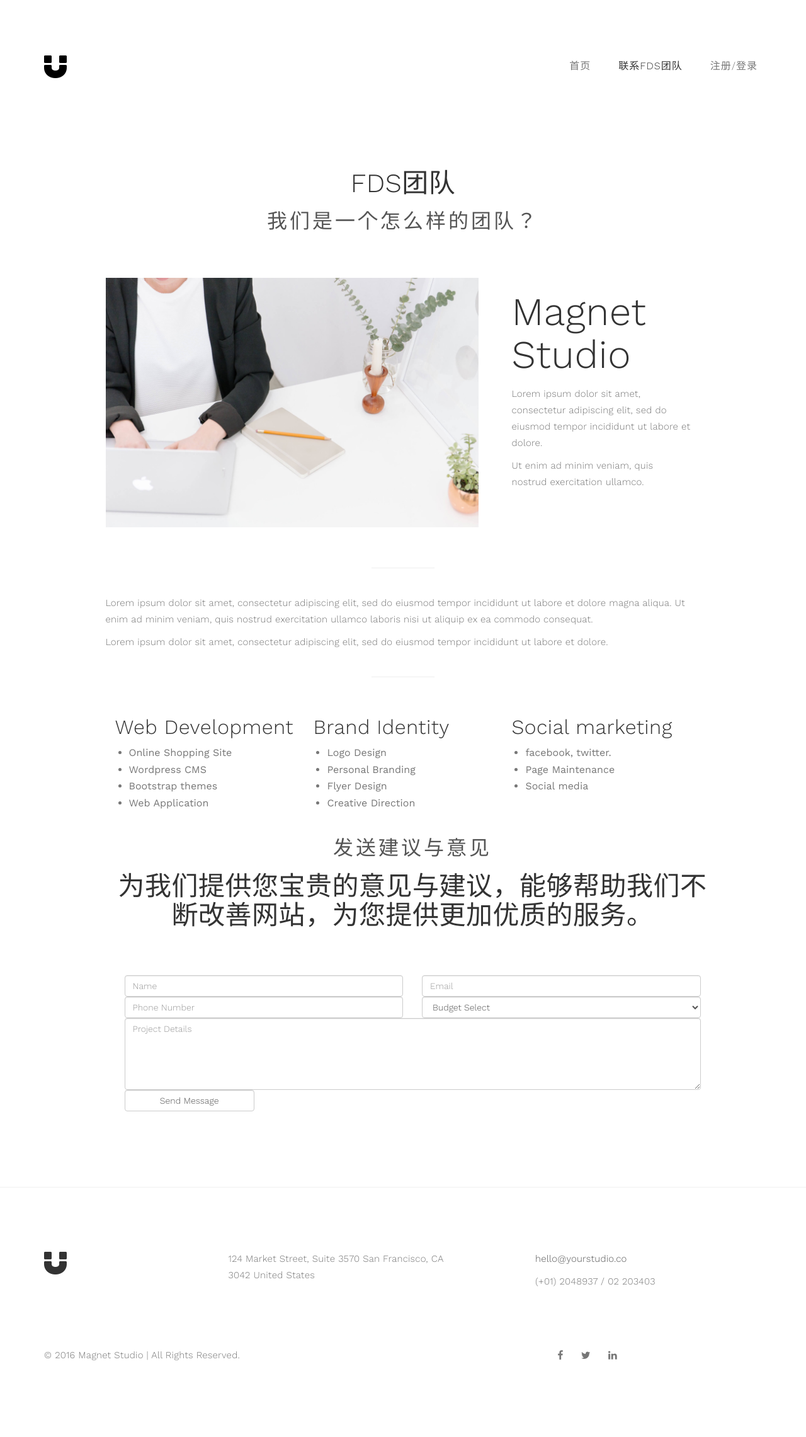
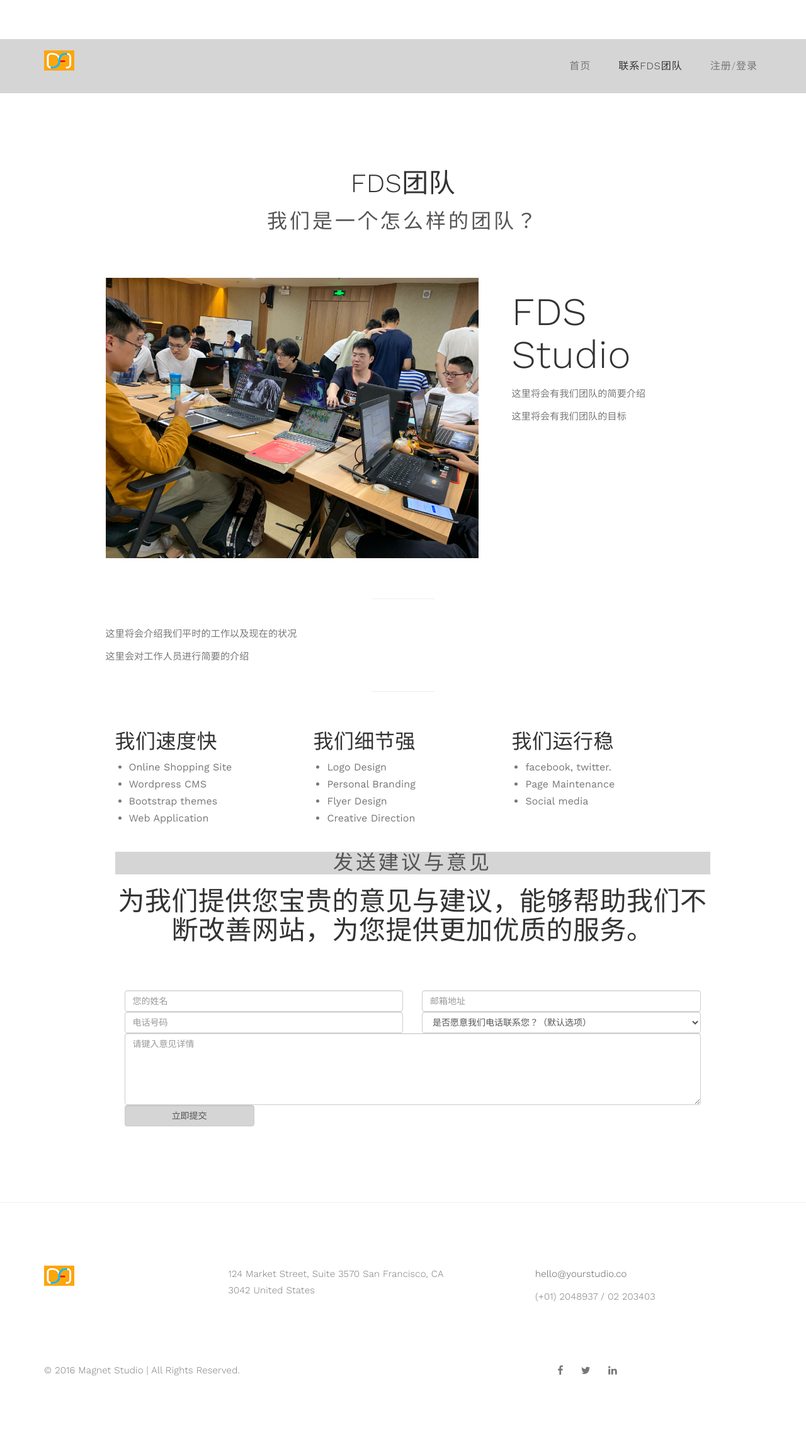
Before and after one commit to f-d-s-team/movie-web, a PHP site: page /about.html in a window 1280 px wide. Shown: the top 2281 px of the page at 63% size. Before the commit the page ends 2160 px from the top, so only its background shows below. Run offline with PHP 8.4, Linux system fonts and the light colour scheme.

Commit message:
网页最新包

```diff
--- a/about.html
+++ b/about.html
@@ -31,7 +31,7 @@
 
 <!-- Navigation section  -->
 
-<div class="navbar navbar-default navbar-static-top" role="navigation">
+<div class="navbar navbar-default navbar-static-top" role="navigation"  style="background:#D5D5D5">
      <div class="container">
 
           <div class="navbar-header">
@@ -40,7 +40,7 @@
                     <span class="icon icon-bar"></span>
                     <span class="icon icon-bar"></span>
                </button>
-               <a href="index.html" class="navbar-brand"><i class="fa fa-magnet"></i></a>
+               <img src="images/logo1.jpg" class="img-responsive" alt="Blog Image">
           </div>
           <div class="collapse navbar-collapse">
                <ul class="nav navbar-nav navbar-right">
@@ -67,26 +67,26 @@
                     </div>
 
                     <div class="col-md-8 col-sm-12">
-                         <img src="images/about-image.jpg" class="img-responsive" alt="About">
+                         <img src="images/我们.jpg" class="img-responsive" alt="About">
                     </div>
 
                     <div class="col-md-4 col-sm-12">
-                         <h1>Magnet Studio</h1>
-                         <p>Lorem ipsum dolor sit amet, consectetur adipiscing elit, sed do eiusmod tempor incididunt ut labore et dolore.</p>
-                         <p>Ut enim ad minim veniam, quis nostrud exercitation ullamco.</p>
+                         <h1>FDS Studio</h1>
+                         <p>这里将会有我们团队的简要介绍</p>
+                         <p>这里将会有我们团队的目标</p>
                     </div>
 
                     <div class="clearfix"></div>
 
                      <hr>
 
-                    <p>Lorem ipsum dolor sit amet, consectetur adipiscing elit, sed do eiusmod tempor incididunt ut labore et dolore magna aliqua. Ut enim ad minim veniam, quis nostrud exercitation ullamco laboris nisi ut aliquip ex ea commodo consequat.</p>
-                    <p>Lorem ipsum dolor sit amet, consectetur adipiscing elit, sed do eiusmod tempor incididunt ut labore et dolore.</p>
+                    <p>这里将会介绍我们平时的工作以及现在的状况</p>
+                    <p>这里会对工作人员进行简要的介绍</p>
 
                     <hr>
 
                     <div class="col-md-4 col-sm-6">
-                         <h3>Web Development</h3>
+                         <h3>我们速度快</h3>
                          <ul>
                               <li>Online Shopping Site</li>
                               <li>Wordpress CMS</li>
@@ -96,7 +96,7 @@
                     </div>
 
                     <div class="col-md-4 col-sm-6">
-                         <h3>Brand Identity</h3>
+                         <h3>我们细节强</h3>
                          <ul>
                               <li>Logo Design</li>
                               <li>Personal Branding</li>
@@ -106,7 +106,7 @@
                     </div>
 
                     <div class="col-md-4 col-sm-6">
-                         <h3>Social marketing</h3>
+                         <h3>我们运行稳</h3>
                          <ul>
                               <li>facebook, twitter.</li>
                               <li>Page Maintenance</li>
@@ -125,33 +125,32 @@
 
                <div class="col-md-offset-1 col-md-10 col-sm-12">
                     <div class="section-title">
-                         <h3>发送建议与意见</h3>
+                         <h3 style="background: #D5D5D5">发送建议与意见</h3>
                          <h2>为我们提供您宝贵的意见与建议，能够帮助我们不断改善网站，为您提供更加优质的服务。</h2>
                     </div>
 
                     <form action="#" method="post">
                          <div class="col-md-6 col-sm-6">
-                              <input type="text" class="form-control" placeholder="Name" >
+                              <input type="text" class="form-control" placeholder="您的姓名" >
                          </div>
                          <div class="col-md-6 col-sm-6">
-                              <input type="email" class="form-control" placeholder="Email">
+                              <input type="email" class="form-control" placeholder="邮箱地址">
                          </div>
                          <div class="col-md-6 col-sm-6">
-                              <input type="telephone" class="form-control" placeholder="Phone Number">
+                              <input type="telephone" class="form-control" placeholder="电话号码">
                          </div>
                          <div class="col-md-6 col-sm-6">
                               <select class="form-control">
-                                   <option>Budget Select</option>
-                                   <option>$1200 to $1600</option>
-                                   <option>$2200 to $2400</option>
-                                   <option>$2500 to $3800</option>
+                                   <option>是否愿意我们电话联系您？（默认选项）</option>
+                                   <option>好的</option>
+                                   <option>算了吧</option>
                               </select>
                          </div>
                          <div class="col-md-12 col-sm-12">
-                           <textarea name="textarea" rows="5" class="form-control" placeholder="Project Details"></textarea>
+                           <textarea name="textarea" rows="5" class="form-control" placeholder="请键入意见详情"></textarea>
                          </div>
                          <div class="col-md-3 col-sm-4">
-                              <input type="submit" class="form-control" value="Send Message">
+                              <input type="submit" class="form-control" style="background: #D5D5D5" value="立即提交">
                          </div>
                     </form>
                </div>
@@ -168,7 +167,7 @@
           <div class="row">
 
                <div class="col-md-3 col-sm-3">
-                    <i class="fa fa-magnet"></i>
+                    <img src="images/logo1.jpg" class="img-responsive" alt="Blog Image">
                </div>
 
                <div class="col-md-4 col-sm-4">
--- a/css/style.css
+++ b/css/style.css
@@ -52,7 +52,7 @@ strong {
 }
 
 .btn-success:focus {
-  background-color: #000;
+  background-color: #222222;
   border-color: transparent;
 }
 
@@ -500,7 +500,7 @@ a:hover, a:active, a:focus {
 }
 
 .blog-post-des .btn:hover {
-  background: #000;
+  background:#222222;
   border-color: transparent;
   color: #ffffff;
 }
```
Also changed, not shown: blog.html (+19 -16 lines), index.html (+5 -5 lines), single-project.html (+3 -42 lines), images/logo.jpg (added), images/logo1.jpg (added), images/我们.JPG (added).
